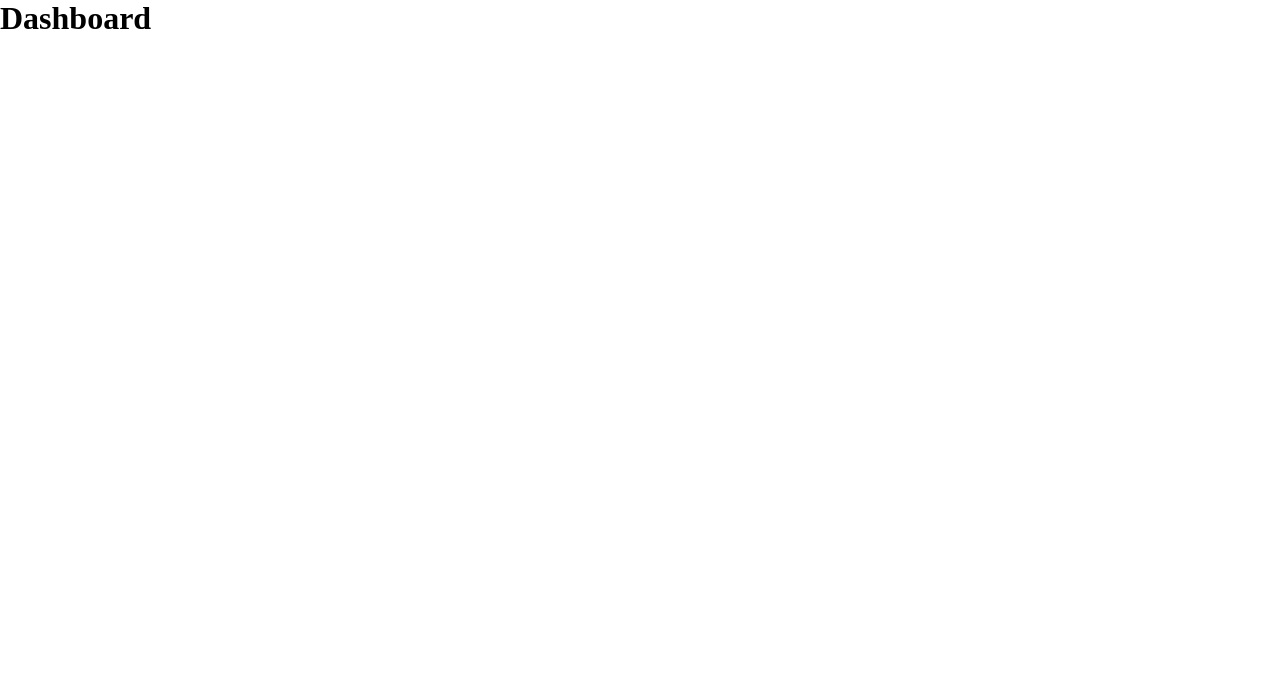
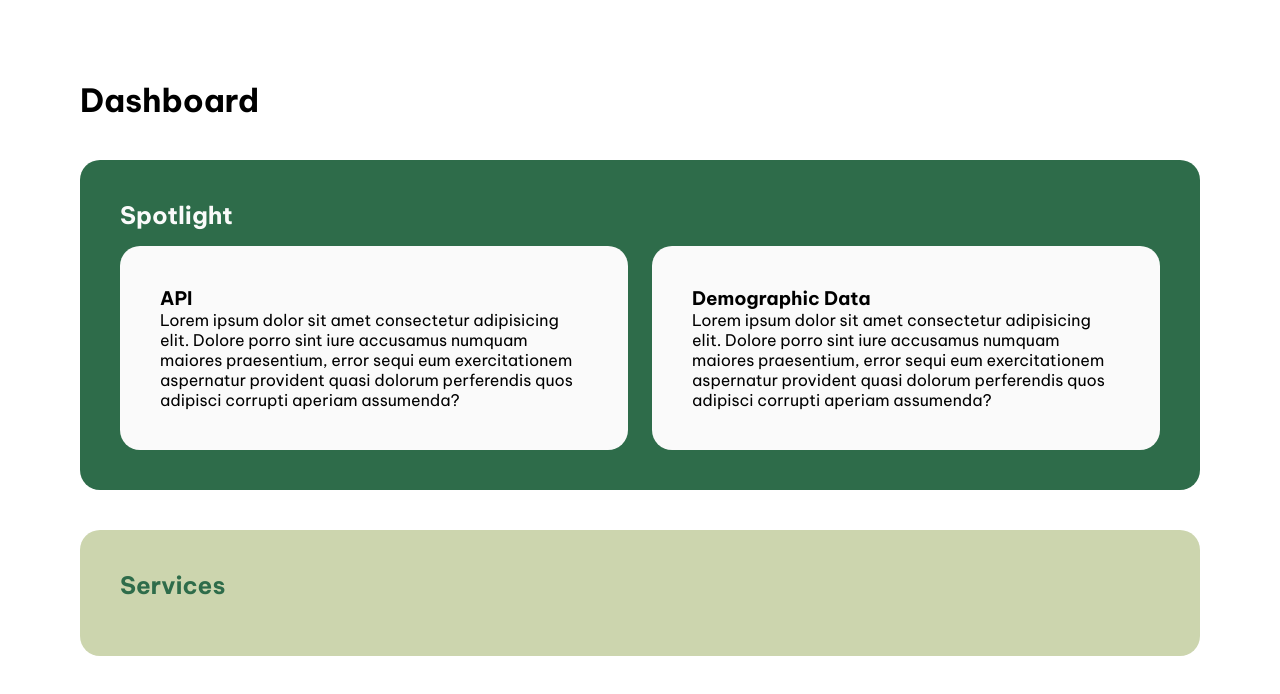
Before and after one commit to C3viche/fourth-and-hope-service-tracker, a Next.js app: page /dashboard in a window 1280 px wide. Shown: the top 694 px of the page. Built offline with nearby package versions, Linux system fonts and the light colour scheme.

Commit message:
basic skeleton for dashboard

```diff
--- a/app/(pages)/(admin)/dashboard/page.module.scss
+++ b/app/(pages)/(admin)/dashboard/page.module.scss
@@ -1 +1,47 @@
-@use "@/app/mixins.scss"
+@use "@/app/mixins.scss";
+
+.page {
+    display: flex;
+    padding: var(--page-padding);
+    flex-direction: column;
+    gap: var(--element-spacing);
+}
+
+.spotlight {
+    display: flex;
+    flex-direction: column;
+    gap: 16px;
+
+    background-color: var(--green);
+    padding: var(--card-padding);
+    border-radius: var(--card-border-radius);
+
+    h2 {
+        color: var(--white);
+    }
+}
+
+.spotlightElements {
+    display: flex;
+    gap: 24px;
+}
+
+.spotlightElement {
+    background-color: var(--white);
+    padding: var(--card-padding);
+    border-radius: var(--card-border-radius);
+}
+
+.services {
+    display: flex;
+    flex-direction: column;
+    gap: 16px;
+
+    background-color: var(--matcha);
+    padding: var(--card-padding);
+    border-radius: var(--card-border-radius);
+
+    h2 {
+        color: var(--green);
+    }
+}
--- a/app/(pages)/(admin)/dashboard/page.tsx
+++ b/app/(pages)/(admin)/dashboard/page.tsx
@@ -4,6 +4,23 @@ const Dashboard = () => {
     return (
         <main className={styles.page}>
             <h1>Dashboard</h1>
+            <div className={styles.spotlight}>
+                <h2>Spotlight</h2>
+                <div className={styles.spotlightElements}>
+                    <div className={styles.spotlightElement}>
+                        <h3>API</h3>
+                        <p>Lorem ipsum dolor sit amet consectetur adipisicing elit. Dolore porro sint iure accusamus numquam maiores praesentium, error sequi eum exercitationem aspernatur provident quasi dolorum perferendis quos adipisci corrupti aperiam assumenda?</p>
+                    </div>
+                    <div className={styles.spotlightElement}>
+                        <h3>Demographic Data</h3>
+                        <p>Lorem ipsum dolor sit amet consectetur adipisicing elit. Dolore porro sint iure accusamus numquam maiores praesentium, error sequi eum exercitationem aspernatur provident quasi dolorum perferendis quos adipisci corrupti aperiam assumenda?</p>
+                    </div>
+                </div>
+            </div>
+            <div className={styles.services}>
+                <h2>Services</h2>
+                <div></div>
+            </div>
         </main>
     );
 }
--- a/app/globals.scss
+++ b/app/globals.scss
@@ -21,19 +21,23 @@
     --papaya: #FAEDCD;
     --brown: #D4A373;
 
+    // Page
+    --element-spacing: 40px;
+    --nav-to-element-spacing: 160px;
+    --page-padding: 80px;
+
     // Cards
     --vertical-card-gap: 100px;
     --card-border-radius: 20px;
-    --card-padding: 60px;
+    --card-padding: 40px;
     --card-background: var(--white);
-    --element-spacing: 200px;
-    --nav-to-element-spacing: 160px;
 }
 
 html,
 body {
   max-width: 100vw;
   overflow-x: hidden;
+  font-family: var(--fontPrimary);
 }
 
 * {
```
